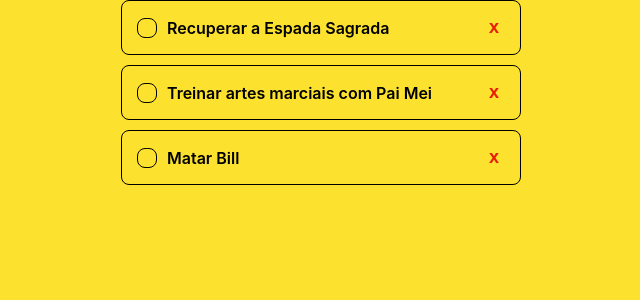
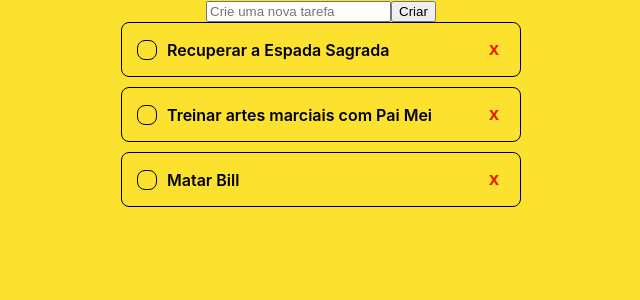
Before and after one commit to thekidisalright/todo-react, a React (Create React App) app in the folder todo-list/: page / in a window 1280 px wide. Shown: the top 300 px of the page, without its empty margins (319-959 px from the left). Built offline with nearby package versions, Linux system fonts and the light colour scheme.

Commit message:
Importar TodoForm

```diff
--- a/todo-list/src/App.js
+++ b/todo-list/src/App.js
@@ -1,6 +1,7 @@
 import "./App.css";
 import { useState } from "react";
 import Todo from "./components/Todo";
+import TodoForm from "./components/TodoForm";
 
 function App() {
   const [todos, setTodos] = useState([
@@ -22,6 +23,7 @@ function App() {
   ]);
   return (
     <div className="App">
+      <TodoForm />
       <div className="todo-list">
         {todos.map((todo, index) => (
           <Todo key={index} todo={todo} />
```
